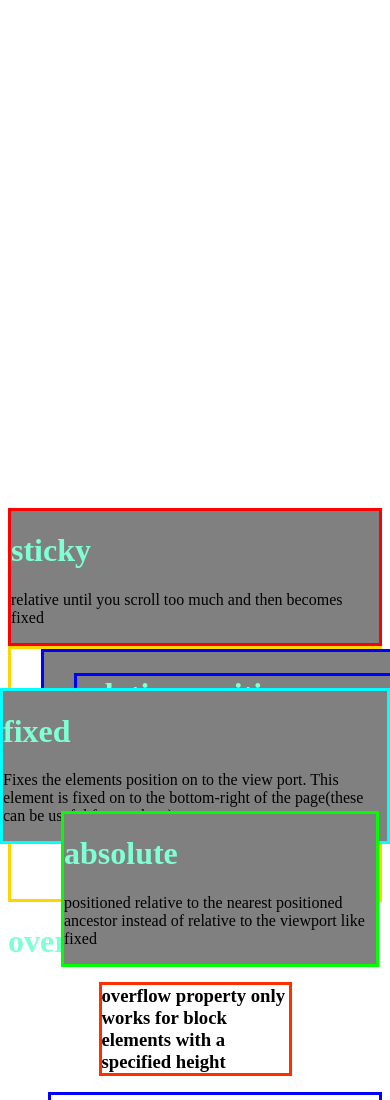
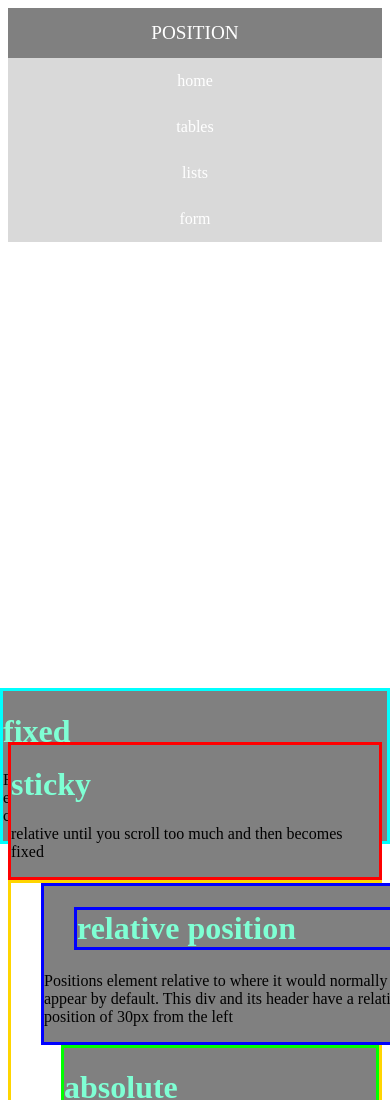
Before and after one commit to mavarreteno/Grimoire, a plain HTML site: page position.html in a window 390 px wide. Shown: the top 1100 px of the page. Drawn offline with Linux system fonts and the light colour scheme.

Commit message:
media queries for navbars in tables and positions

```diff
--- a/css/index.css
+++ b/css/index.css
@@ -95,10 +95,11 @@ main {
 }
 
 #navbar > li {
-  margin: 5px;
+  margin: auto;
   border: 1px solid orchid;
   width: 80%;
   text-align: center;
+  margin-top: 2px;
 }
 
 #navbar > li > a {
--- a/css/position.css
+++ b/css/position.css
@@ -26,7 +26,6 @@ h1 {
 h1:hover {
   color: aqua;
 }
-
 
 #two {
   position: fixed;
@@ -82,3 +81,39 @@ li:nth-child(even) {
 #empty {
   height: 500px;
 }
+
+nav.nav {
+  margin: 0;
+  padding: 0;
+  overflow: hidden;
+  background-color: hsl(0, 0%, 85%);
+}
+
+nav.nav a {
+  float: left;
+  display: block;
+  color: white;
+  text-align: center;
+  padding: 14px 16px;
+  text-decoration: none;
+}
+
+/* if you hover over and the link is not active */
+nav a:hover:not(.active) {
+  background-color: hsl(0, 0%, 50%);
+}
+
+nav a.active {
+  float: right;
+  font-size: 1.2em;
+  text-transform: uppercase;
+  background-color: hsl(0, 0%, 50%);
+}
+
+@media (max-width: 796px)  {
+  nav.nav a.right,
+  nav.nav a {
+    float: none;
+    display: block;
+  }
+}
--- a/css/tables.css
+++ b/css/tables.css
@@ -1,20 +1,28 @@
+* {
+  box-sizing: border-box;
+}
+
 body {
   background-color: hsl(249, 87%, 42%);
+  margin-left: 100px;
 }
 
-
-td, th, tr {
+td,
+th,
+tr {
   border: 1px solid black;
   /*border-collapse: collapse;
-  *//*border-collapseandborderradiuscannotcoexist*/border-radius: 30px;
+  */ /*border-collapseandborderradiuscannotcoexist*/
+  border-radius: 30px;
   -webkit-border-radius: 30px;
   -moz-border-radius: 30px;
   -ms-border-radius: 30px;
   -o-border-radius: 30px;
 }
 
-th, td {
-  padding: 5px
+th,
+td {
+  padding: 5px;
 }
 
 table {
@@ -23,7 +31,7 @@ table {
 
 th {
   font-size: 1.3em;
-  padding-bottom: 10px
+  padding-bottom: 10px;
 }
 
 /* hsl colors require the percentage sign for both saturation and lightness even if it shows the preview for the color */
@@ -38,3 +46,122 @@ th {
 #hover tr:hover {
   background-color: blueviolet;
 }
+
+nav.nav > a {
+  text-decoration: none;
+  color: hsl(249, 30%, 50%);
+  display: block;
+  margin: 0px auto;
+  width: 100%;
+  padding: 10px 0px;
+  text-align: center;
+}
+
+nav.nav > a:hover {
+  background-color: hsl(69, 75%, 95%);
+  color: hsl(69, 75%, 25%);
+}
+
+header {
+  position: fixed;
+  left: 0;
+  top: 0;
+  width: 100px;
+  height: 150%;
+  border: 1px solid black;
+  background-color: hsl(69, 100%, 65%);
+}
+
+.active {
+  text-transform: uppercase;
+  font-size: 1.2em;
+  background-color: hsl(249, 100%, 15%);
+  margin-top: 0px;
+}
+
+nav.nav > .active {
+  color: hsl(249, 30%, 70%);
+}
+
+.nav-toggle {
+  display: none;
+}
+
+.nav-toggle-label {
+  display: none;
+  cursor:pointer;
+}
+
+@media (max-width: 767px) {
+  body {
+    width: 100%;
+    margin: 0px;
+  }
+  header {
+    position: sticky;
+    top: 0;
+    width: 100%;
+    height: 53px;
+    padding: 0;
+  }
+  nav.nav > a {
+    display: inline-block;
+    padding: 15px;
+    height: 10%;
+    width: 15%;
+    margin: 0px;
+  }
+  nav.nav > a.active {
+    width: 200px;
+  }
+
+}
+
+@media (max-width: 520px) {
+  body {
+    width: 100%;
+    margin: 0px;
+  }
+  header {
+    position: sticky;
+    top: 0;
+    width: 100%;
+    height: 40%;
+  }
+  nav.nav > a {
+    margin: 0;
+    padding: 10px;
+    width: 100%;
+    display: block;
+    text-align: center;
+  }
+  nav.nav > a.active {
+    width: 100%;
+  }
+  .nav-container {
+    position: relative;
+  }
+
+  .nav-toggle-label {
+    display: block;
+    padding: 15px;
+    background-color: hsl(249, 100%, 15%);
+    color: hsl(249, 30%, 70%);
+    text-align: center;
+    font-size: 1.5em;
+    border: 2px solid hsl(69, 100%, 65%);
+  }
+  nav.nav {
+    display: none;
+    position: absolute;
+    top:100%;
+    left: 0;
+    width: 100%;
+    background-color: hsl(69, 100%, 65%);
+
+  }
+  .nav-toggle:checked ~ nav.nav {
+    display:block;
+  }
+
+}
--- a/position.html
+++ b/position.html
@@ -9,6 +9,15 @@
 </head>
 
 <body>
+  <header>
+    <nav class="nav">
+      <a href="position.html" class="active">position</a>
+      <a href="index.html">home</a>
+      <a href="tables.html">tables</a>
+      <a href="lists.html">lists</a>
+      <a href="form.html">form</a>
+    </nav>
+  </header>
   <div id="empty"></div>
   <div class="child" id="four">
     <h1>sticky</h1>
@@ -24,7 +33,7 @@
       <h1>fixed</h1>
       <p>Fixes the elements position on to the view port. This element is fixed on to the bottom-right of the page(these
         can be useful for nav bars).</p>
-        <pre>tooltip! using the display: none + hover pseudo-class</pre>
+      <pre>tooltip! using the display: none + hover pseudo-class</pre>
     </div>
     <div class="child" id="three">
       <h1>absolute</h1>
```
Also changed, not shown: tables.html (+13 -0 lines).
